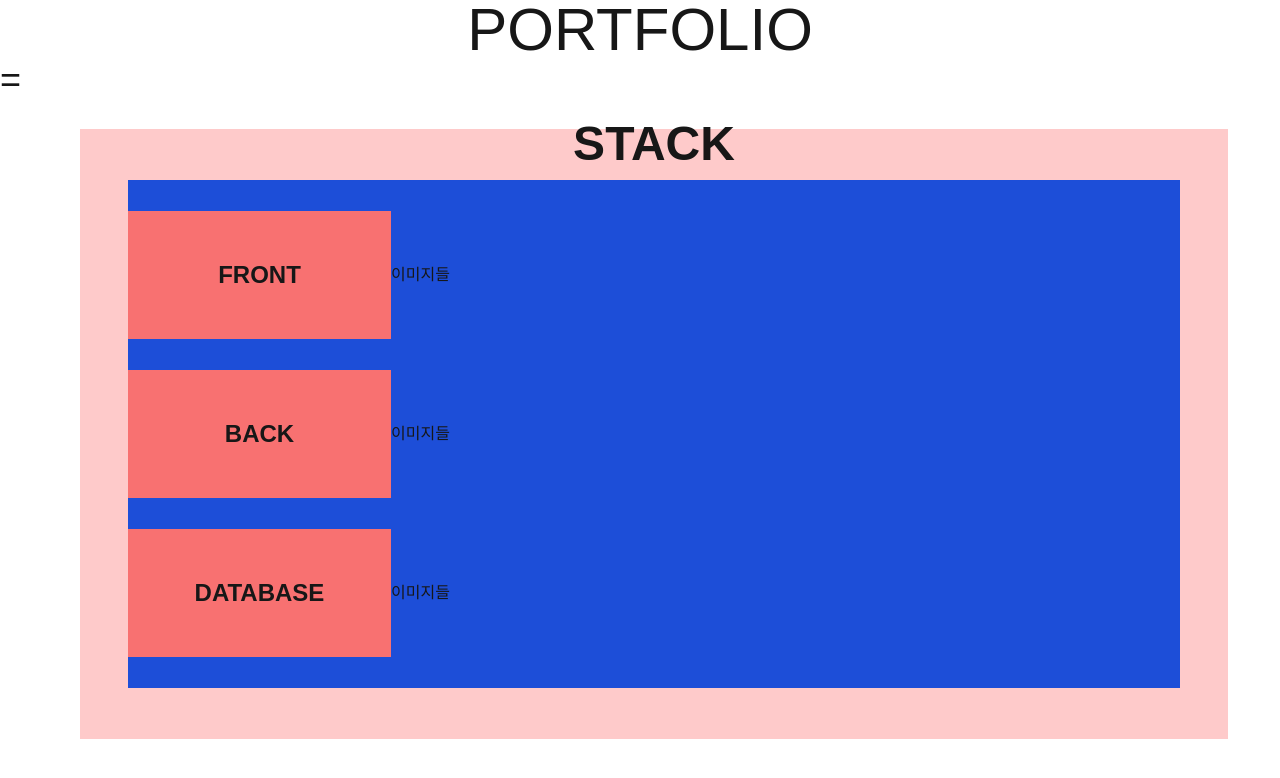
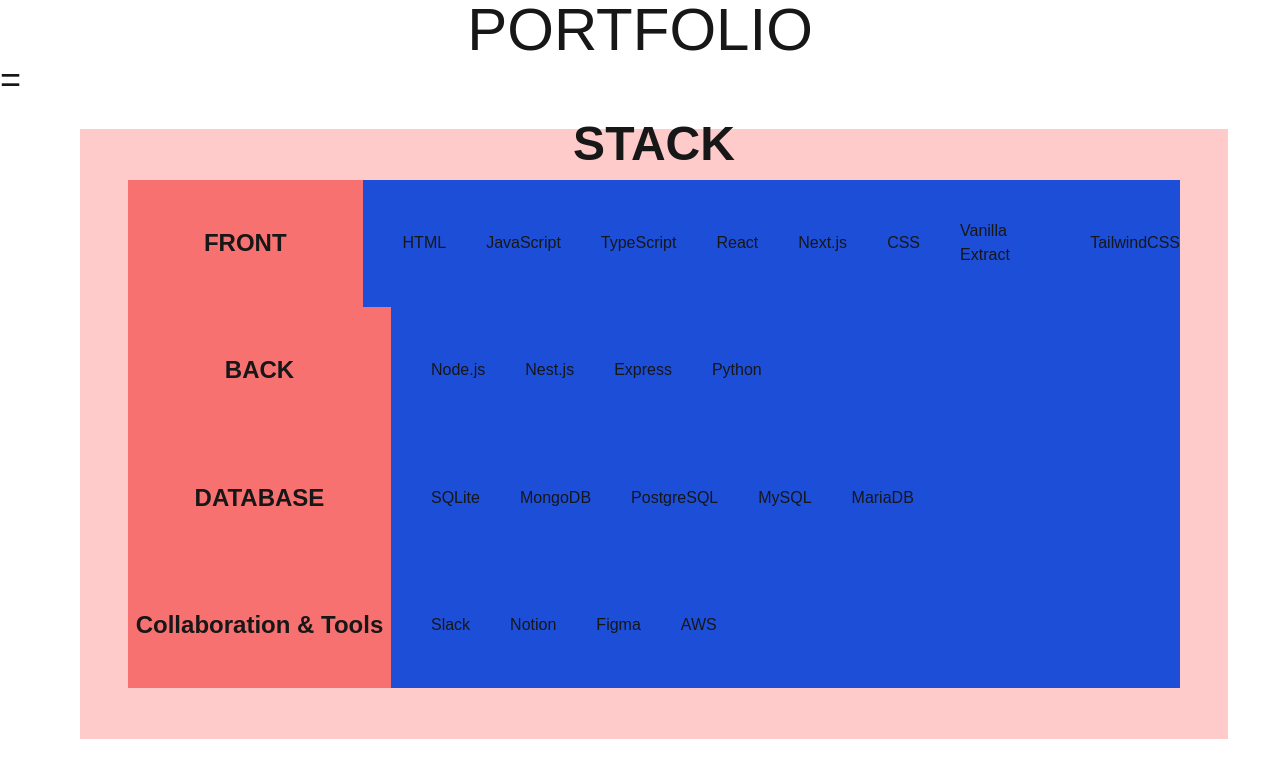
Before and after one commit to yun-21/my_page, a Next.js app in the folder client/: page /component/stack in a window 1280 px wide. Shown: the top 778 px of the page. Built offline with nearby package versions, Linux system fonts and the light colour scheme.

Commit message:
stack 나열

```diff
--- a/client/src/app/component/stack/page.tsx
+++ b/client/src/app/component/stack/page.tsx
@@ -4,19 +4,40 @@
 export default function StackComponent() {
   return (
     <>
-      <TitleCss title="STACK"/>
+      <TitleCss title="STACK" />
       <div className="bg-blue-700 w-11/12 h-5/6 flex flex-col justify-evenly">
-        <div className="flex h-32 items-center">
-          <StackCss name="FRONT"/>
-          <div>이미지들</div>
+        <div className="flex h-32 items-center gap-10">
+          <StackCss name="FRONT" />
+          <div>HTML</div>
+          <div>JavaScript</div>
+          <div>TypeScript</div>
+          <div>React</div>
+          <div>Next.js</div>
+          <div>CSS</div>
+          <div>Vanilla Extract</div>
+          <div>TailwindCSS</div>
         </div>
-        <div className="flex h-32 items-center">
-          <StackCss name="BACK"/>
-          <div>이미지들</div>
+        <div className="flex h-32 items-center gap-10">
+          <StackCss name="BACK" />
+          <div>Node.js</div>
+          <div>Nest.js</div>
+          <div>Express</div>
+          <div>Python</div>
         </div>
-        <div className="flex h-32 items-center">
-          <StackCss name="DATABASE"/>
-          <div>이미지들</div>
+        <div className="flex h-32 items-center gap-10">
+          <StackCss name="DATABASE" />
+          <div>SQLite</div>
+          <div>MongoDB</div>
+          <div>PostgreSQL</div>
+          <div>MySQL</div>
+          <div>MariaDB</div>
+        </div>
+        <div className="flex h-32 items-center gap-10">
+          <StackCss name="Collaboration & Tools"/>
+          <div>Slack</div>
+          <div>Notion</div>
+          <div>Figma</div>
+          <div>AWS</div>
         </div>
       </div>
     </>
```
